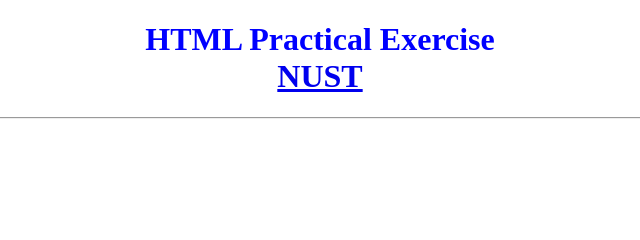
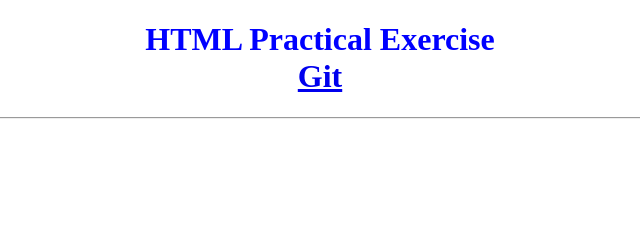
Before and after one commit to DavNt/basichtml, a plain HTML site: page index.html in a window 1280 px wide. Shown: the top 240 px of the page, 320-960 px from the left. Drawn offline with Linux system fonts and the light colour scheme.

Commit message:
html basic0

```diff
--- a/index.html
+++ b/index.html
@@ -5,7 +5,7 @@
 	</head>
 	<body>
 		<center>
-			<h1><font color="blue">HTML Practical Exercise</font><br><a href="http://www.nust.ac.zw">NUST</a></h1>
+			<h1><font color="blue">HTML Practical Exercise</font><br><a href="http://www.github.com">Git</a></h1>
 		</center>
 		<hr>
 		Reasons l love html:
```
